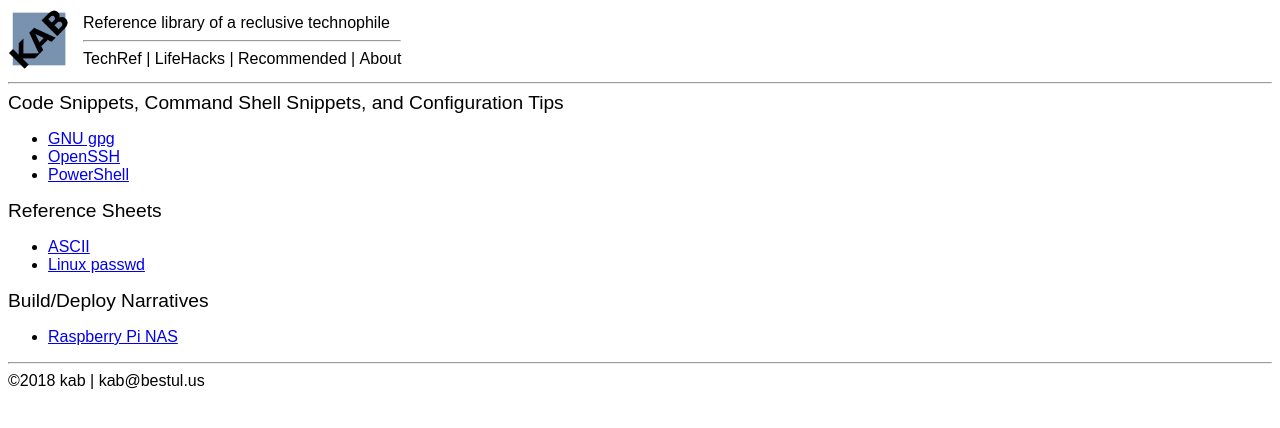
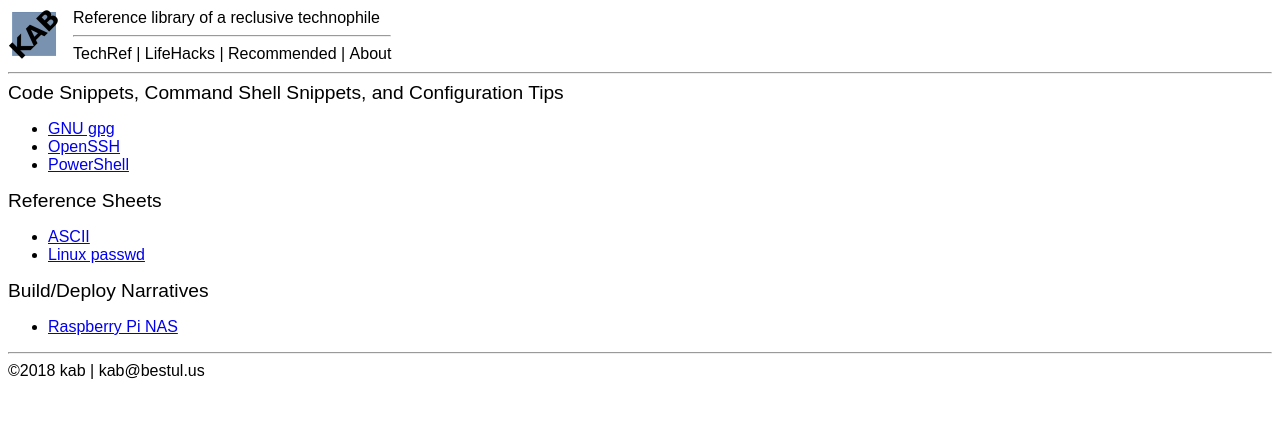
Before and after one commit to kabtech/kab, a Jekyll site: the page built from index.md, in a window 1280 px wide. Shown: the top 428 px of the page. Built offline with Jekyll 4.4.1, drawn with Linux system fonts in a browser that asks for light colours; our own code applies the rules of GitHub Pages for plain Markdown files.

Commit message:
Update main.html

```diff
--- a/_layouts/main.html
+++ b/_layouts/main.html
@@ -9,7 +9,7 @@
 <div id="headerDiv">
 <table>
 <tr>
-<td><img src="./img/kab_logo_100.png" alt="insignia" style="width:60px;height:60px;"></td>
+<td><img src="./img/kab_logo_100.png" alt="insignia" style="width:50px;height:50px;"></td>
 <td width="8px"><td>
 <td>{{ site.tagline }}
 <hr/>
```
